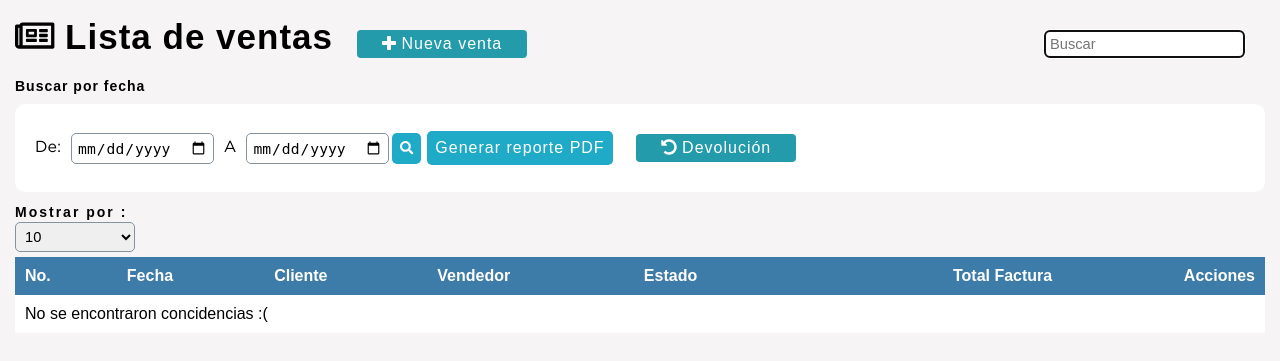
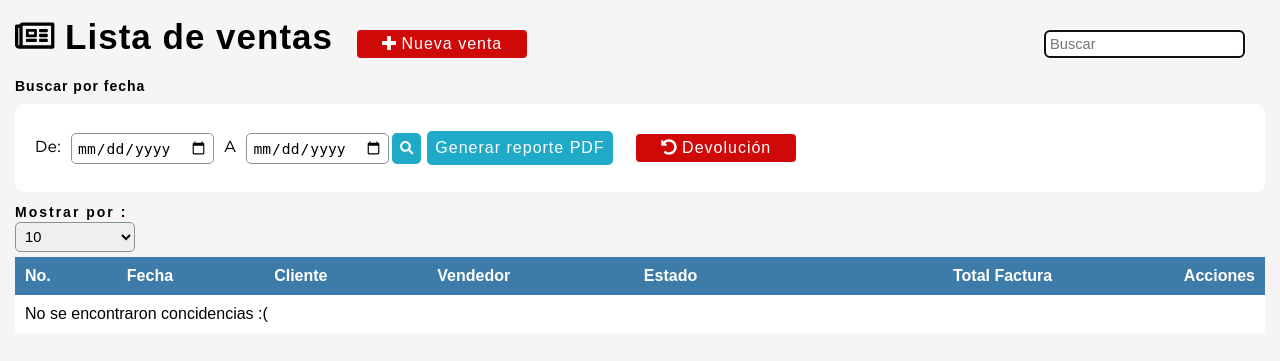
Before and after one commit to CamiloMedinaT/SistemaVenta, a PHP site: page /sistema/ventas.php in a window 1280 px wide. Shown: the part 80-441 px from the top of the page. Run offline with PHP 8.4, Linux system fonts and the light colour scheme; a user stored in the database is signed in; data comes from the database, SQL or seed files in the repository; both versions use the stored data as it was after the commit; data that the repository does not hold is empty.

Commit message:
09-02-2026

```diff
--- a/sistema/action/data_cliente.php
+++ b/sistema/action/data_cliente.php
@@ -1,37 +1,52 @@
 <?php
 
+	// Incluye el archivo de conexión a la base de datos
 	include "../../conexion.php";
+
+	// Inicia la sesión para usar variables de sesión
 	session_start();
 
+	// Línea usada para depuración de datos enviados por POST (comentada)
 	//print_r($_POST);exit;
-	 //Extraer datos del detalle_temp
 
+	// Cantidad de registros que se mostrarán por página
 	$por_pagina = $_POST['cantidad'];
 
-			//Buscador en tirmpo real
+	// Verifica si se envió un texto de búsqueda
 	if (isset($_POST['busqueda'])) {
+
+		// Limpia la búsqueda para evitar inyección SQL
 		$busqueda = mysqli_escape_string($conection,$_POST['busqueda']);
 
+		// Consulta para contar el total de registros que coinciden con la búsqueda
 		$sql_registe = mysqli_query($conection,"SELECT COUNT(*) as total_registro FROM cliente
 													WHERE (
 															nit LIKE '%$busqueda%' OR
 															nombre LIKE '%$busqueda%')
 													AND status = 1 ");
+
+		// Obtiene el resultado del conteo
 		$result_register = mysqli_fetch_array($sql_registe);
+
+		// Guarda el total de registros encontrados
 		$total_registro = $result_register['total_registro'];
 
-			//$por_pagina = 10;
-
+		// Si no se envía la página, se establece la primera
 		if(empty($_POST['pagina']))
 		{
 			$pagina = 1;
 		}else{
+			// Página actual enviada por POST
 			$pagina = $_POST['pagina'];
 		}
 
+		// Calcula desde qué registro empezar la consulta
 		$desde = ($pagina-1) * $por_pagina;
+
+		// Calcula el total de páginas necesarias
 		$total_pagina = ceil($total_registro / $por_pagina);
 
+		// Consulta para obtener los clientes según búsqueda y paginación
 		$query = mysqli_query($conection,"SELECT * FROM cliente WHERE
 											(
 												nit LIKE '%$busqueda%' OR
@@ -41,11 +56,19 @@
 											status = 1 ORDER BY idcliente DESC LIMIT $desde,$por_pagina ");
 	}
 
+	// Obtiene la cantidad de registros devueltos
 	$result = mysqli_num_rows($query);
+
+	// Inicializa la variable de la paginación
 	$lista = '';
+
+	// Inicializa la variable del contenido de la tabla
 	$detalleTabla = '';
+
+	// Array donde se guardará la respuesta final
 	$arrayData    = array();
 
+	// Construye el encabezado de la tabla HTML
 	$detalleTabla.='
 					<table>
 						<tr>
@@ -53,20 +76,26 @@
 							<th>Nombre</th>
 							<th>Teléfono</th>
 							<th>Dirección</th>';
+
+	// Muestra la columna de acciones solo si el rol es administrador o similar
 	if ($_SESSION['rol'] == 1 || $_SESSION['rol'] == 2) {
 		$detalleTabla.='<th>Acciones</th>';
 	}
 
-
+	// Verifica si existen resultados
 	if ($result > 0) {
 
+		// Recorre cada registro obtenido de la base de datos
 		while ($data = mysqli_fetch_assoc($query)){
 
+			// Agrega una fila con los datos del cliente
 			$detalleTabla .= '</tr><tr>
 								<td>'.$data['nit'].'</td>
 								<td colspan="">'.$data['nombre'].'</td>
 								<td class="">'.$data['telefono'].'</td>
 								<td class="">'.$data['direccion'].'</td>';
+
+			// Muestra botones de editar y eliminar según el rol
 			if ($_SESSION['rol'] == 1 || $_SESSION['rol'] == 2) {
 				$detalleTabla .= '<td class="">
 									<a class="link_edit" id="editarCliente" href="javascript:editarCliente('.$data['idcliente'].');"><i class="fas fa-edit"></i> Editar</a>
@@ -76,36 +105,39 @@
 								 </tr>';
 			}
 		}
+
+		// Cierra la tabla HTML
 		$detalleTabla.='</table>';
 
+		// Inicia la lista de paginación
 		$lista.='<ul>';
 
+		// Muestra botones de ir al inicio y retroceder
 		if ($pagina > 1) {
 			$lista.= '<li><a href="1"><i class="fas fa-step-backward"></i></a></li>
 					  <li><a href="'.($pagina-1).'"><i class="fas fa-caret-left"></i></a></li>';
 		}
 
-			//muestro de los enlaces
-			//cantidad de link hacia atras y adelante
+		// Cantidad de páginas visibles antes y después de la actual
 		$cant = 2;
- 			//inicio de donde se va a mostrar los links
+
+		// Página inicial de la paginación
 		$pagInicio = ($pagina > $cant) ? ($pagina - $cant) : 1;
-			//condicion en la cual establecemos el fin de los links
+
+		// Calcula el fin de la paginación
 		if ($total_pagina > $cant)
 		{
-				//conocer los links que hay entre el seleccionado y el final
 			$pagRestantes = $total_pagina - $pagina;
-				//defino el fin de los links
-				$pagFin = ($pagRestantes > $cant) ? ($pagina + $cant) :$total_pagina;
+			$pagFin = ($pagRestantes > $cant) ? ($pagina + $cant) : $total_pagina;
 		}
 		else
 		{
 			$pagFin = $total_pagina;
 		}
 
+		// Genera los enlaces numéricos de paginación
 		for ($i=$pagInicio; $i <= $pagFin; $i++)
 		{
-
 			if ($i == $pagina)
 			{
 				$lista.= '<li class="pageSelected">'.$i.'</a></li>';
@@ -114,24 +146,33 @@
 			}
 		}
 
+		// Muestra botones de avanzar y última página
 		if ($pagina < $pagFin) {
 			$lista.= '<li><a href="'.($pagina+1).'"><i class="fas fa-caret-right"></i></a></li>
 					  <li><a href="'.($total_pagina).'"><i class="fas fa-step-forward"></i></a></li>';
 		}
+
+		// Cierra la lista de paginación
 		$lista.='</ul>';
 
+		// Guarda la tabla en el array de respuesta
 		$arrayData['detalle'] = $detalleTabla;
+
+		// Guarda la paginación en el array de respuesta
 		$arrayData['totales'] = $lista;
 
+		// Devuelve los datos en formato JSON
 		echo json_encode($arrayData,JSON_UNESCAPED_UNICODE);
+
 	}else{
+		// Mensaje de error si no hay resultados
 		echo 'error';
 	}
+
+	// Cierra la conexión a la base de datos
 	mysqli_close($conection);
 
+	// Finaliza la ejecución del script
 	exit;
 
-
-
-
 ?>
--- a/sistema/css/style.css
+++ b/sistema/css/style.css
@@ -256,7 +256,7 @@ input,select{
 }
 .btn_new{
 	display: inline-block;
-	background: #239baa;
+	background: #cf0808;
 	color: #FFF;
 	padding: 5px 25px;
 	border-radius: 4px;
--- a/sistema/index.php
+++ b/sistema/index.php
@@ -93,12 +93,12 @@ session_start();
 				$emailEmpresa = $arrInfoEmpresa['email'];
 				$dirEmpresa = $arrInfoEmpresa['direccion'];
 				$iva = $arrInfoEmpresa['iva'];
-				$foto1 = $arrInfoEmpresa['foto'];
+			//	$foto1 = $arrInfoEmpresa['foto'];
 				$moned = $arrInfoEmpresa['moneda'];
 			}
 
 			/**
-			 * Validación y carga de la imagen de la empresa
+			 *Validación y carga de la imagen de la empresa
 			 */
 			$foto = '';
 			$classRemove = 'notBlock';
```
Also changed, not shown: base de datos/bd_ventas.sql (+265 -9 lines). Lines whose indentation alone changed are shown as unchanged.
